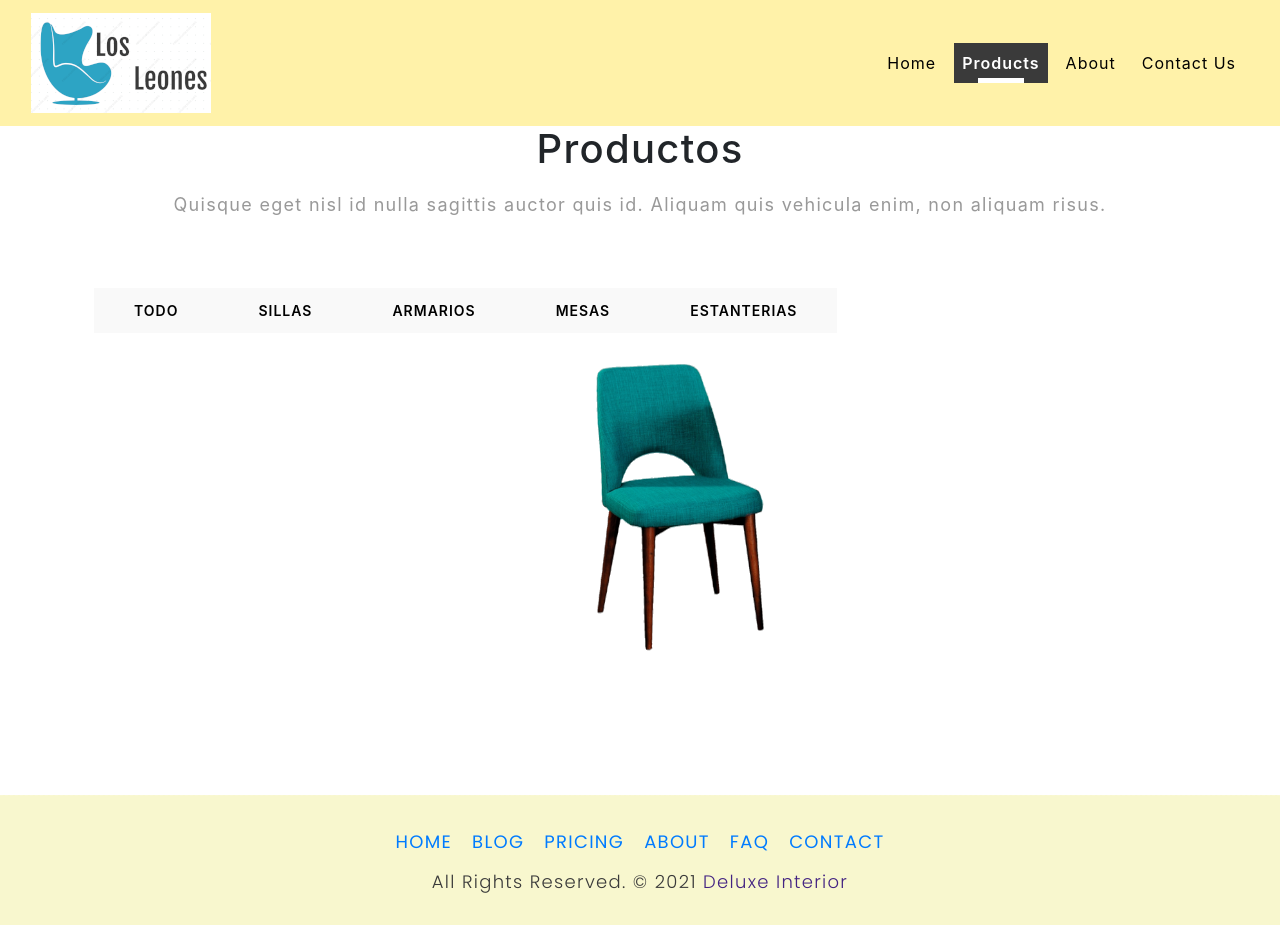
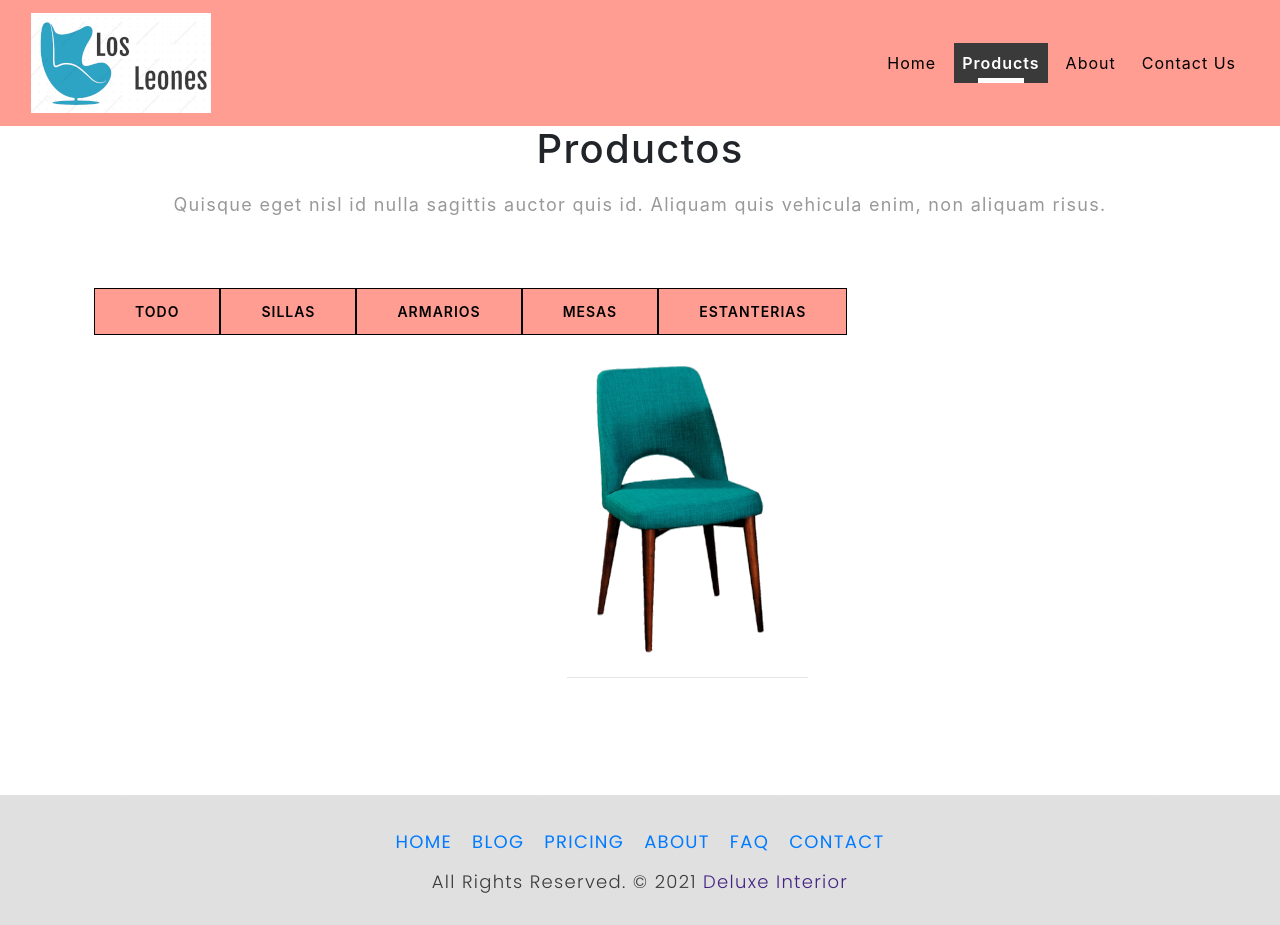
Before and after one commit to j-maestre/Los_Leones, a React (Create React App) app: page /products in a window 1280 px wide. Built offline with nearby package versions, Linux system fonts and the light colour scheme.

Commit message:
add some css

```diff
--- a/src/App.css
+++ b/src/App.css
@@ -2,8 +2,8 @@
     COLORS
 -------------------------------------------------------------------*/
 :root{
-  --primary-color:#fff2a9;
-  --secondary-color:#f8f7ce;
+  --primary-color:#ff9d92;
+  --secondary-color:rgb(224, 224, 224);
 }
 
 .App {
--- a/src/components/footer/footer.css
+++ b/src/components/footer/footer.css
@@ -3,6 +3,7 @@
     right: 0;
     bottom: 0;
     left: 0;
+    /* margin-top: 10px; */
 }
 .copyrights {
     font-family: 'Poppins', sans-serif;
@@ -14,6 +15,7 @@
     text-align: left;
     padding: 30px 0px;
     overflow: hidden;
+    /* margin-top:10px ; */
 }
 
 /* Footer left */
--- a/src/components/header/HeaderComponent.tsx
+++ b/src/components/header/HeaderComponent.tsx
@@ -10,33 +10,12 @@ import '../../../src/css/bootstrap.min.css';
 import '../../../src/css/responsive.css';
 import '../../../src/css/custom.css';
 
-import logo from "../../images/logo.png";
+import logo from "../../data/img/logo.png";
 
 
 type HeaderProps = {
   page: string;
 }
-
-console.log("HEADER")
-// console.log(props.page);
-
-//  let currentLocation = window.location.href;
-//  console.log("current location")
-//  console.log(currentLocation);
-let menuItem = document.querySelectorAll('a');
-  console.log("menu items");
-  console.log(menuItem)
-//  let menuLength = menuItem.length;
-//  for (let i = 0; i<menuLength; i++){
-//    console.log("----------------menu item href-----------------");
-//    console.log(menuItem[i].href)
-//    alert("hola")
-//    if(menuItem[i].href == currentLocation){
-//      menuItem[i].classList.add("active");
-//    }else{
-//      menuItem[i].classList.remove("active");
-//    }
-//  }
 
 const Header: React.FC<HeaderProps> = (props) => {
   const { state } = useContext(AppContext);
@@ -47,7 +26,7 @@ const Header: React.FC<HeaderProps> = (props) => {
   //     ? document.body.classList.add("dark")
   //     : document.body.classList.remove("dark");
   // });
-  console.log(props.page);
+
   const page = props.page;
   return (
       <nav className="navbar navbar-expand-lg navbar-dark fixed-top" id="mainNav">
--- a/src/components/products/Products.css
+++ b/src/components/products/Products.css
@@ -1,8 +1,12 @@
 .products{
     margin-top: 125px; /*MARGEN CON EL HEADER*/
+    margin-bottom: 10px;
 }
 .products__menu{
     margin-left: 94px;
+}
+.product_container{
+    margin-bottom: 10px;
 }
 
 .products__menu-item{
@@ -14,8 +18,10 @@
     cursor: pointer;
     background: #f9f9f9;
     padding: 12px 40px;
-    border: none;
+    border-style: solid;
+    border-width: 1px;
     border-radius: 0px;
+    background-color: var(--primary-color);
 }
 
 p{
@@ -33,15 +39,12 @@ p{
     height: auto;
     margin-top: 15px;
     margin-right: 15px;
-
-
     vertical-align: middle;
     border-style: none;
-    /* position: absolute;
-    left: 0px; top: 0px;  */
-    /* transform: translate3d(398px, 0px, 0px); */
-    /* width: 400px; */
-    /* height: 200px; */
+}
+.products__images p{
+    display: flex;
+    justify-content: center;
 }
 .products__images img:hover{
     cursor: pointer;
--- a/src/components/products/Products_List.tsx
+++ b/src/components/products/Products_List.tsx
@@ -66,8 +66,8 @@ const Products = () => {
       {/* Prueba a piñon */}
       <section className="products__images">
         {/* Iteracion productos seleccionados en products preview MAP*/}
-        {filteredSearch.map((value)=>(
-            <ProductsPreview product={value} />
+        {filteredSearch.map((value,key)=>(
+            <ProductsPreview product={value} key={"_"+key}/>
         ))}
       </section>
       <Footer/>
--- a/src/components/products/Products_Preview.tsx
+++ b/src/components/products/Products_Preview.tsx
@@ -30,6 +30,7 @@ const ProductsPreview: React.FC<ProductsPreviewProps> = (props) =>{
             <div className="product_container">
                 <img src={silla} alt="image" />
                 <p>{props.product.nombre}</p>
+                <hr></hr>
             </div>
     );
 };
--- a/src/data/articles.json
+++ b/src/data/articles.json
@@ -10,7 +10,7 @@
             "precio": 70,
             "stock": true,
             "descuento":0.20,
-            "img":"base64"
+            "img":"../../data/img/silla1.png"
         },
         "1":{
             "type":"silla",
```
Also changed, not shown: src/data/img/logo.png (renamed from src/images/logo.png), src/data/img/silla2.png (added).
